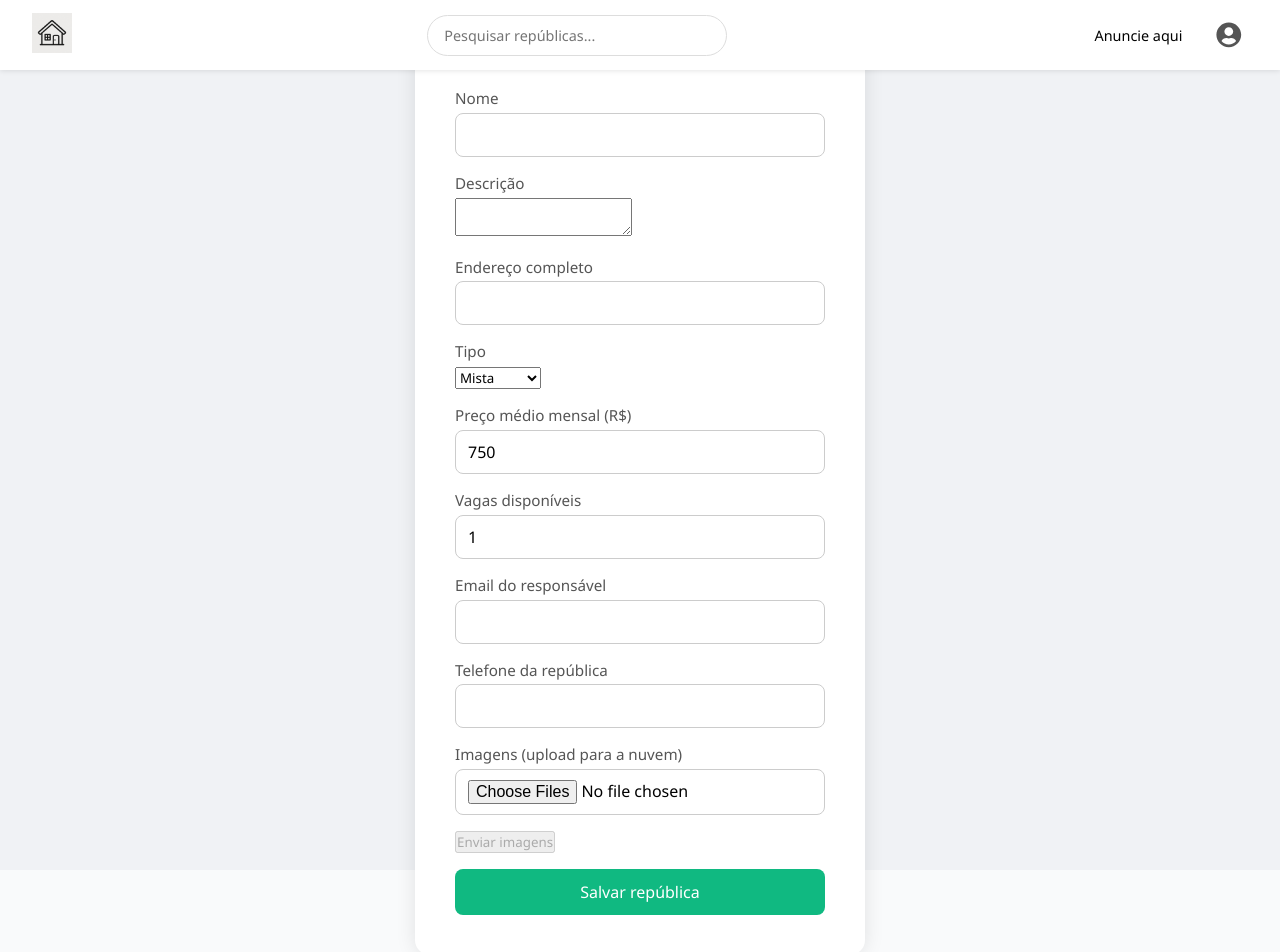
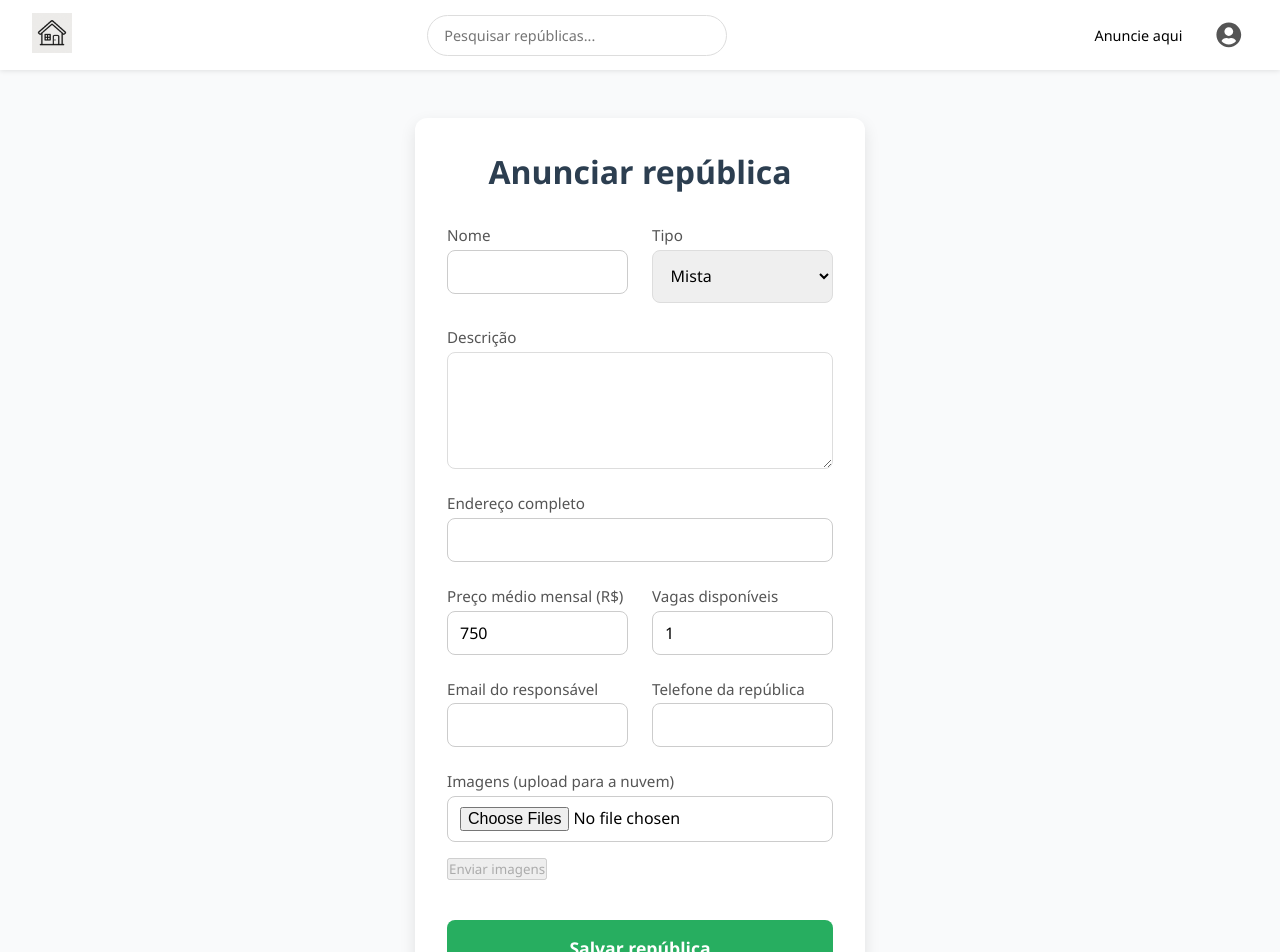
Before and after one commit to Vianjus/guia-de-republicas, a React (Create React App) app in the folder costs/: page /anunciar in a window 1280 px wide. Shown: the top 952 px of the page. Built offline with nearby package versions, Linux system fonts and the light colour scheme.

Commit message:
Cadastro de rep feito

```diff
--- a/costs/src/pages/CadastroRepublica.css
+++ b/costs/src/pages/CadastroRepublica.css
@@ -1,54 +1,160 @@
-/* CadastroRepublica.css */
+/* src/pages/CadastroRepublica.css */
 
 .cadastro-republica-container {
-  max-width: 600px;
+  max-width: 800px;
   margin: 2rem auto;
+  padding: 1rem;
+  min-height: calc(100vh - 100px);
+  display: flex;
+  align-items: flex-start;
+  justify-content: center;
+}
+
+.cadastro-card {
+  width: 100%;
   padding: 2rem;
   background: #fff;
-  border-radius: 10px;
-  box-shadow: 0 4px 12px rgba(0,0,0,0.1);
+  border-radius: 12px;
+  box-shadow: 0 6px 16px rgba(0, 0, 0, 0.1);
 }
 
-.cadastro-republica-container h2 {
+.cadastro-title {
   text-align: center;
-  margin-bottom: 1.5rem;
-  font-size: 1.8rem;
-  color: #333;
+  margin-bottom: 2rem;
+  font-size: 2rem;
+  color: #2c3e50;
+  font-weight: 600;
 }
 
 .cadastro-republica-form {
   display: flex;
   flex-direction: column;
-  gap: 1rem;
+  gap: 1.5rem;
+}
+
+.form-row {
+  display: flex;
+  gap: 1.5rem;
+  width: 100%;
+}
+
+.form-group {
+  display: flex;
+  flex-direction: column;
+  flex: 1;
+}
+
+.form-group.full-width {
+  flex: 0 0 100%;
 }
 
 .cadastro-republica-form label {
   font-weight: 500;
-  color: #444;
+  color: #34495e;
+  margin-bottom: 0.5rem;
+  font-size: 0.95rem;
 }
 
 .cadastro-republica-form input,
 .cadastro-republica-form textarea,
 .cadastro-republica-form select {
-  padding: 0.75rem;
+  padding: 0.85rem;
   border: 1px solid #ddd;
-  border-radius: 6px;
+  border-radius: 8px;
   font-size: 1rem;
+  transition: border-color 0.2s ease, box-shadow 0.2s ease;
 }
 
-.cadastro-republica-form button {
+.cadastro-republica-form input:focus,
+.cadastro-republica-form textarea:focus,
+.cadastro-republica-form select:focus {
+  outline: none;
+  border-color: #3498db;
+  box-shadow: 0 0 0 3px rgba(52, 152, 219, 0.2);
+}
+
+.cadastro-button {
   margin-top: 1rem;
-  padding: 0.75rem;
+  padding: 1rem;
   border: none;
-  border-radius: 6px;
-  background-color: #0077cc;
+  border-radius: 8px;
+  background-color: #27ae60;
   color: white;
-  font-size: 1rem;
+  font-size: 1.1rem;
   font-weight: 600;
   cursor: pointer;
-  transition: background-color 0.2s ease;
+  transition: background-color 0.2s ease, transform 0.1s ease;
 }
 
-.cadastro-republica-form button:hover {
-  background-color: #005fa3;
+.cadastro-button:hover {
+  background-color: #219a52;
 }
+
+.cadastro-button:active {
+  transform: scale(0.98);
+}
+
+.cadastro-button:disabled {
+  background-color: #95a5a6;
+  cursor: not-allowed;
+  transform: none;
+}
+
+.error-message {
+  background-color: #fee;
+  color: #c33;
+  padding: 0.75rem 1rem;
+  border-radius: 6px;
+  margin-bottom: 1.5rem;
+  border-left: 4px solid #c33;
+}
+
+.success-message {
+  background-color: #efe;
+  color: #363;
+  padding: 0.75rem 1rem;
+  border-radius: 6px;
+  margin-bottom: 1.5rem;
+  border-left: 4px solid #363;
+}
+
+.uploaded-images {
+  margin-top: 1rem;
+  padding: 1rem;
+  background-color: #f8f9fa;
+  border-radius: 8px;
+  border: 1px dashed #ddd;
+}
+
+.uploaded-images ul {
+  margin-top: 0.5rem;
+  padding-left: 1.5rem;
+}
+
+.uploaded-images li {
+  word-break: break-all;
+  margin-bottom: 0.25rem;
+  font-size: 0.9rem;
+  color: #555;
+}
+
+/* Responsividade */
+@media (max-width: 768px) {
+  .cadastro-republica-container {
+    padding: 0.5rem;
+    margin: 1rem auto;
+  }
+
+  .cadastro-card {
+    padding: 1.5rem;
+  }
+
+  .form-row {
+    flex-direction: column;
+    gap: 1rem;
+  }
+
+  .cadastro-title {
+    font-size: 1.7rem;
+  }
+}
--- a/costs/src/pages/CadastroRepublica.jsx
+++ b/costs/src/pages/CadastroRepublica.jsx
@@ -3,6 +3,7 @@ import React, { useContext, useState } from "react";
 import { useNavigate } from "react-router-dom";
 import ImageUploader from "../components/ImageUploader";
 import { RepublicaContext } from "../context/RepublicaContext";
+import "./CadastroRepublica.css"; // Importando o CSS
 
 const API_BASE = process.env.REACT_APP_API_BASE_URL || "http://localhost:3001";
 
@@ -68,27 +69,22 @@ export default function CadastroRepublica() {
   }
 
   return (
-    <div className="cadastro-container">
+    <div className="cadastro-republica-container">
       <div className="cadastro-card">
         <h2 className="cadastro-title">Anunciar república</h2>
 
-        {erro && <div style={{ color: "#b91c1c", marginBottom: 12 }}>{erro}</div>}
-        {ok && <div style={{ color: "#065f46", marginBottom: 12 }}>República criada com sucesso!</div>}
+        {erro && <div className="error-message">{erro}</div>}
+        {ok && <div className="success-message">República criada com sucesso!</div>}
 
-        <form onSubmit={handleSubmit} className="cadastro-form">
+        <form onSubmit={handleSubmit} className="cadastro-republica-form">
+          <div className="form-row">
             <div className="form-group">
               <label>Nome</label>
-            <input value={nome} onChange={(e) => setNome(e.target.value)} required />
-          </div>
-
-          <div className="form-group">
-            <label>Descrição</label>
-            <textarea value={descricao} onChange={(e) => setDescricao(e.target.value)} required />
-          </div>
-
-          <div className="form-group">
-            <label>Endereço completo</label>
-            <input value={endereco} onChange={(e) => setEndereco(e.target.value)} required />
+              <input
+                value={nome}
+                onChange={(e) => setNome(e.target.value)}
+                required
+              />
             </div>
 
             <div className="form-group">
@@ -99,38 +95,91 @@ export default function CadastroRepublica() {
                 <option value="mista">Mista</option>
               </select>
             </div>
+          </div>
 
+          <div className="form-group full-width">
+            <label>Descrição</label>
+            <textarea
+              value={descricao}
+              onChange={(e) => setDescricao(e.target.value)}
+              required
+              rows="4"
+            />
+          </div>
+
+          <div className="form-group full-width">
+            <label>Endereço completo</label>
+            <input
+              value={endereco}
+              onChange={(e) => setEndereco(e.target.value)}
+              required
+            />
+          </div>
+
+          <div className="form-row">
             <div className="form-group">
               <label>Preço médio mensal (R$)</label>
-            <input type="number" value={preco} onChange={(e) => setPreco(e.target.value)} min="0" required />
+              <input
+                type="number"
+                value={preco}
+                onChange={(e) => setPreco(e.target.value)}
+                min="0"
+                required
+              />
             </div>
 
             <div className="form-group">
               <label>Vagas disponíveis</label>
-            <input type="number" value={vagas} onChange={(e) => setVagas(e.target.value)} min="0" required />
+              <input
+                type="number"
+                value={vagas}
+                onChange={(e) => setVagas(e.target.value)}
+                min="0"
+                required
+              />
+            </div>
           </div>
 
+          <div className="form-row">
             <div className="form-group">
               <label>Email do responsável</label>
-            <input type="email" value={emailResp} onChange={(e) => setEmailResp(e.target.value)} required />
+              <input
+                type="email"
+                value={emailResp}
+                onChange={(e) => setEmailResp(e.target.value)}
+                required
+              />
             </div>
 
             <div className="form-group">
               <label>Telefone da república</label>
-            <input value={telefoneRep} onChange={(e) => setTelefoneRep(e.target.value)} />
+              <input
+                value={telefoneRep}
+                onChange={(e) => setTelefoneRep(e.target.value)}
+              />
+            </div>
           </div>
 
-          <div className="form-group">
+          <div className="form-group full-width">
             <label>Imagens (upload para a nuvem)</label>
             <ImageUploader onUploaded={setFotos} />
-            {!!fotos.length && (
-              <ul style={{ marginTop: 8 }}>
-                {fotos.map((f, i) => (<li key={i}>{f.url_imagem}</li>))}
+            {fotos.length > 0 && (
+              <div className="uploaded-images">
+                <p>Imagens enviadas: {fotos.length}</p>
+                <ul>
+                  {fotos.map((f, i) => (
+                    <li key={i}>{f.url_imagem}</li>
+                  ))}
                 </ul>
+              </div>
             )}
           </div>
 
-          <button type="submit" className="cadastro-button" disabled={loading}>
+          <button
+            type="submit"
+            className="cadastro-button"
+            disabled={loading}
+          >
             {loading ? "Salvando..." : "Salvar república"}
           </button>
         </form>
```
Lines whose indentation alone changed are shown as unchanged.
